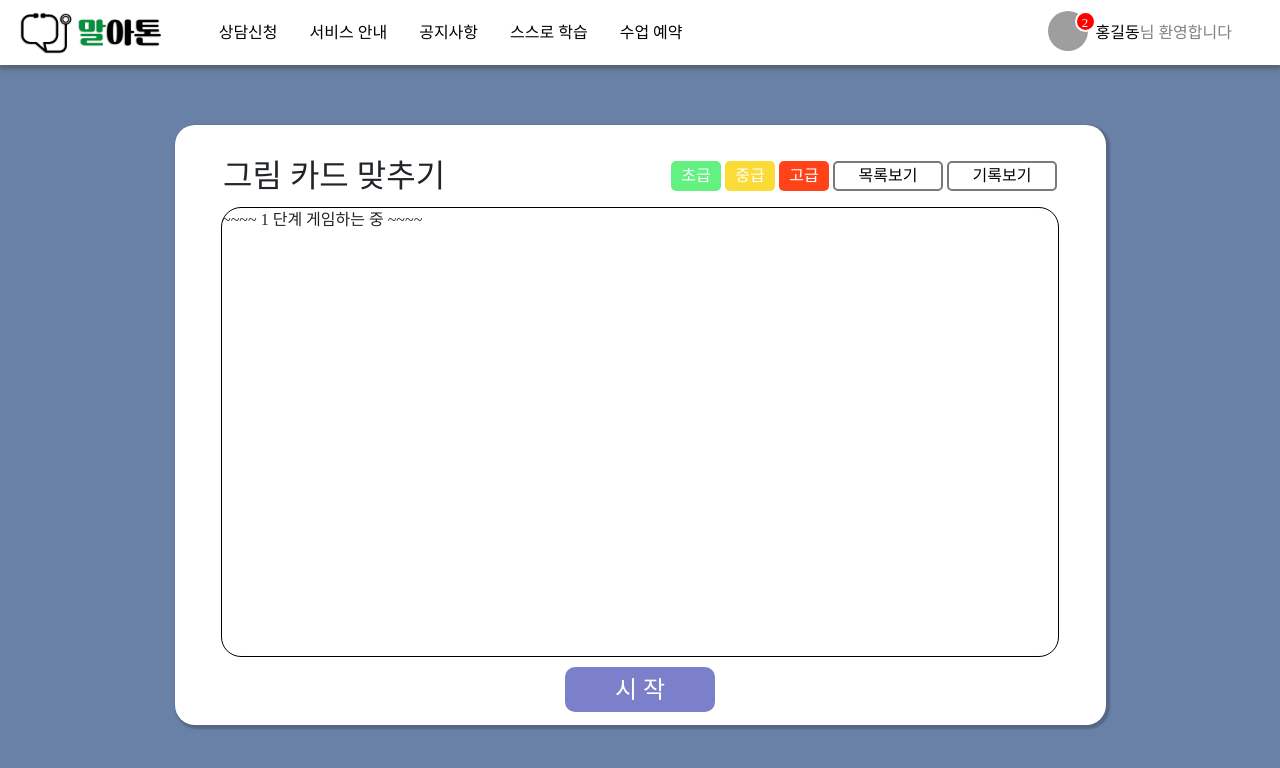
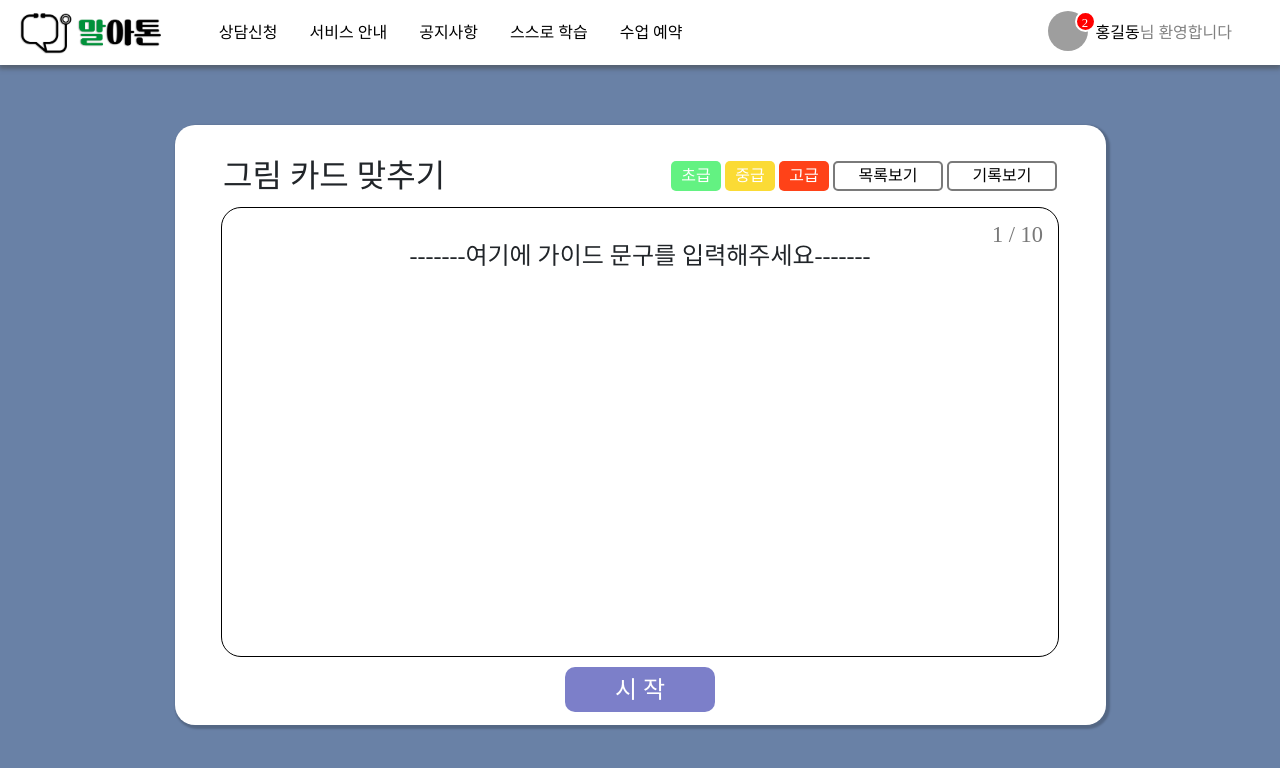
Before and after one commit to uh1216/marathon, a React (Create React App) app in the folder Frontend/marathon/: page /self-study/2/easy/1 in a window 1280 px wide. Shown: the top 768 px of the page. Built offline with nearby package versions, Linux system fonts and the light colour scheme; grey boxes are pictures that could not be loaded; a web font is replaced by a local one.

Commit message:
[FE] : [FEAT] 스스로 학습 게임 페이지 - 틀 제작 92% 완성

```diff
--- a/Frontend/marathon/src/components/self-study/SelfStudyLayout.module.css
+++ b/Frontend/marathon/src/components/self-study/SelfStudyLayout.module.css
@@ -22,6 +22,7 @@
   border: 1px solid black;
   border-radius: 20px;
   margin: 10px;
+  position: relative;
 }
 
 /* .btn_container {
--- a/Frontend/marathon/src/components/self-study/SelfStudyResult.jsx
+++ b/Frontend/marathon/src/components/self-study/SelfStudyResult.jsx
@@ -2,7 +2,6 @@ import { useSelector } from "react-redux";
 
 export default function SelfStudyResult() {
   const gameState = useSelector((state) => state).gameState;
-  console.log(gameState.record);
 
   return (
     <>
--- a/Frontend/marathon/src/components/self-study/self-study-game/EasyMode1.jsx
+++ b/Frontend/marathon/src/components/self-study/self-study-game/EasyMode1.jsx
@@ -2,6 +2,7 @@ import { useEffect } from "react";
 import { useDispatch } from "react-redux";
 import { useParams } from "react-router-dom";
 import { addRecord, resetRecord } from "stores/game.store";
+import commonStyle from "./Game.module.css";
 
 export default function EasyMode1() {
   /** 10단계 중 몇 번째 단계 게임을 하고 있는지 */
@@ -22,5 +23,15 @@ export default function EasyMode1() {
     // dispatch(addRecord(false));
   }, [stage]);
 
-  return <>~~~~ {stage} 단계 게임하는 중 ~~~~</>;
+  return (
+    <>
+      <div className={commonStyle.stage}>{stage} / 10</div>
+      <div className={commonStyle.title}>
+        -------여기에 가이드 문구를 입력해주세요-------
+      </div>
+      <div>
+        {/* --------------여기에 게임을 구현해주세요----------------- */}
+      </div>
+    </>
+  );
 }
--- a/Frontend/marathon/src/components/self-study/self-study-game/EasyMode2.jsx
+++ b/Frontend/marathon/src/components/self-study/self-study-game/EasyMode2.jsx
@@ -2,6 +2,7 @@ import { useEffect } from "react";
 import { useDispatch } from "react-redux";
 import { useParams } from "react-router-dom";
 import { addRecord, resetRecord } from "stores/game.store";
+import commonStyle from "./Game.module.css";
 
 export default function EasyMode1() {
   /** 10단계 중 몇 번째 단계 게임을 하고 있는지 */
@@ -22,5 +23,15 @@ export default function EasyMode1() {
     // dispatch(addRecord(false));
   }, [stage]);
 
-  return <>~~~~ {stage} 단계 게임하는 중 ~~~~</>;
+  return (
+    <>
+      <div className={commonStyle.stage}>{stage} / 10</div>
+      <div className={commonStyle.title}>
+        -------여기에 가이드 문구를 입력해주세요-------
+      </div>
+      <div>
+        {/* --------------여기에 게임을 구현해주세요----------------- */}
+      </div>
+    </>
+  );
 }
--- a/Frontend/marathon/src/components/self-study/self-study-game/EasyMode3.jsx
+++ b/Frontend/marathon/src/components/self-study/self-study-game/EasyMode3.jsx
@@ -2,6 +2,7 @@ import { useEffect } from "react";
 import { useDispatch } from "react-redux";
 import { useParams } from "react-router-dom";
 import { addRecord, resetRecord } from "stores/game.store";
+import commonStyle from "./Game.module.css";
 
 export default function EasyMode1() {
   /** 10단계 중 몇 번째 단계 게임을 하고 있는지 */
@@ -22,5 +23,15 @@ export default function EasyMode1() {
     // dispatch(addRecord(false));
   }, [stage]);
 
-  return <>~~~~ {stage} 단계 게임하는 중 ~~~~</>;
+  return (
+    <>
+      <div className={commonStyle.stage}>{stage} / 10</div>
+      <div className={commonStyle.title}>
+        -------여기에 가이드 문구를 입력해주세요-------
+      </div>
+      <div>
+        {/* --------------여기에 게임을 구현해주세요----------------- */}
+      </div>
+    </>
+  );
 }
--- /dev/null
+++ b/Frontend/marathon/src/components/self-study/self-study-game/Game.module.css
@@ -0,0 +1,14 @@
+.stage {
+  font-family: "GmarketBold";
+  font-size: 1.4em;
+  color: #787878;
+  position: absolute;
+  right: 15px;
+  top: 10px;
+}
+
+.title {
+  font-size: 1.5em;
+  text-align: center;
+  margin-top: 30px;
+}
--- a/Frontend/marathon/src/components/self-study/self-study-game/HardMode1.jsx
+++ b/Frontend/marathon/src/components/self-study/self-study-game/HardMode1.jsx
@@ -2,6 +2,7 @@ import { useEffect } from "react";
 import { useDispatch } from "react-redux";
 import { useParams } from "react-router-dom";
 import { addRecord, resetRecord } from "stores/game.store";
+import commonStyle from "./Game.module.css";
 
 export default function EasyMode1() {
   /** 10단계 중 몇 번째 단계 게임을 하고 있는지 */
@@ -22,5 +23,15 @@ export default function EasyMode1() {
     // dispatch(addRecord(false));
   }, [stage]);
 
-  return <>~~~~ {stage} 단계 게임하는 중 ~~~~</>;
+  return (
+    <>
+      <div className={commonStyle.stage}>{stage} / 10</div>
+      <div className={commonStyle.title}>
+        -------여기에 가이드 문구를 입력해주세요-------
+      </div>
+      <div>
+        {/* --------------여기에 게임을 구현해주세요----------------- */}
+      </div>
+    </>
+  );
 }
--- a/Frontend/marathon/src/components/self-study/self-study-game/HardMode2.jsx
+++ b/Frontend/marathon/src/components/self-study/self-study-game/HardMode2.jsx
@@ -2,6 +2,7 @@ import { useEffect } from "react";
 import { useDispatch } from "react-redux";
 import { useParams } from "react-router-dom";
 import { addRecord, resetRecord } from "stores/game.store";
+import commonStyle from "./Game.module.css";
 
 export default function EasyMode1() {
   /** 10단계 중 몇 번째 단계 게임을 하고 있는지 */
@@ -22,5 +23,15 @@ export default function EasyMode1() {
     // dispatch(addRecord(false));
   }, [stage]);
 
-  return <>~~~~ {stage} 단계 게임하는 중 ~~~~</>;
+  return (
+    <>
+      <div className={commonStyle.stage}>{stage} / 10</div>
+      <div className={commonStyle.title}>
+        -------여기에 가이드 문구를 입력해주세요-------
+      </div>
+      <div>
+        {/* --------------여기에 게임을 구현해주세요----------------- */}
+      </div>
+    </>
+  );
 }
--- a/Frontend/marathon/src/components/self-study/self-study-game/HardMode3.jsx
+++ b/Frontend/marathon/src/components/self-study/self-study-game/HardMode3.jsx
@@ -2,6 +2,7 @@ import { useEffect } from "react";
 import { useDispatch } from "react-redux";
 import { useParams } from "react-router-dom";
 import { addRecord, resetRecord } from "stores/game.store";
+import commonStyle from "./Game.module.css";
 
 export default function EasyMode1() {
   /** 10단계 중 몇 번째 단계 게임을 하고 있는지 */
@@ -22,5 +23,15 @@ export default function EasyMode1() {
     // dispatch(addRecord(false));
   }, [stage]);
 
-  return <>~~~~ {stage} 단계 게임하는 중 ~~~~</>;
+  return (
+    <>
+      <div className={commonStyle.stage}>{stage} / 10</div>
+      <div className={commonStyle.title}>
+        -------여기에 가이드 문구를 입력해주세요-------
+      </div>
+      <div>
+        {/* --------------여기에 게임을 구현해주세요----------------- */}
+      </div>
+    </>
+  );
 }
--- a/Frontend/marathon/src/components/self-study/self-study-game/NormalMode2.jsx
+++ b/Frontend/marathon/src/components/self-study/self-study-game/NormalMode2.jsx
@@ -2,6 +2,7 @@ import { useEffect } from "react";
 import { useDispatch } from "react-redux";
 import { useParams } from "react-router-dom";
 import { addRecord, resetRecord } from "stores/game.store";
+import commonStyle from "./Game.module.css";
 
 export default function EasyMode1() {
   /** 10단계 중 몇 번째 단계 게임을 하고 있는지 */
@@ -22,5 +23,15 @@ export default function EasyMode1() {
     // dispatch(addRecord(false));
   }, [stage]);
 
-  return <>~~~~ {stage} 단계 게임하는 중 ~~~~</>;
+  return (
+    <>
+      <div className={commonStyle.stage}>{stage} / 10</div>
+      <div className={commonStyle.title}>
+        -------여기에 가이드 문구를 입력해주세요-------
+      </div>
+      <div>
+        {/* --------------여기에 게임을 구현해주세요----------------- */}
+      </div>
+    </>
+  );
 }
--- a/Frontend/marathon/src/components/self-study/self-study-game/NormalMode3.jsx
+++ b/Frontend/marathon/src/components/self-study/self-study-game/NormalMode3.jsx
@@ -2,6 +2,7 @@ import { useEffect } from "react";
 import { useDispatch } from "react-redux";
 import { useParams } from "react-router-dom";
 import { addRecord, resetRecord } from "stores/game.store";
+import commonStyle from "./Game.module.css";
 
 export default function EasyMode1() {
   /** 10단계 중 몇 번째 단계 게임을 하고 있는지 */
@@ -22,5 +23,15 @@ export default function EasyMode1() {
     // dispatch(addRecord(false));
   }, [stage]);
 
-  return <>~~~~ {stage} 단계 게임하는 중 ~~~~</>;
+  return (
+    <>
+      <div className={commonStyle.stage}>{stage} / 10</div>
+      <div className={commonStyle.title}>
+        -------여기에 가이드 문구를 입력해주세요-------
+      </div>
+      <div>
+        {/* --------------여기에 게임을 구현해주세요----------------- */}
+      </div>
+    </>
+  );
 }
```
